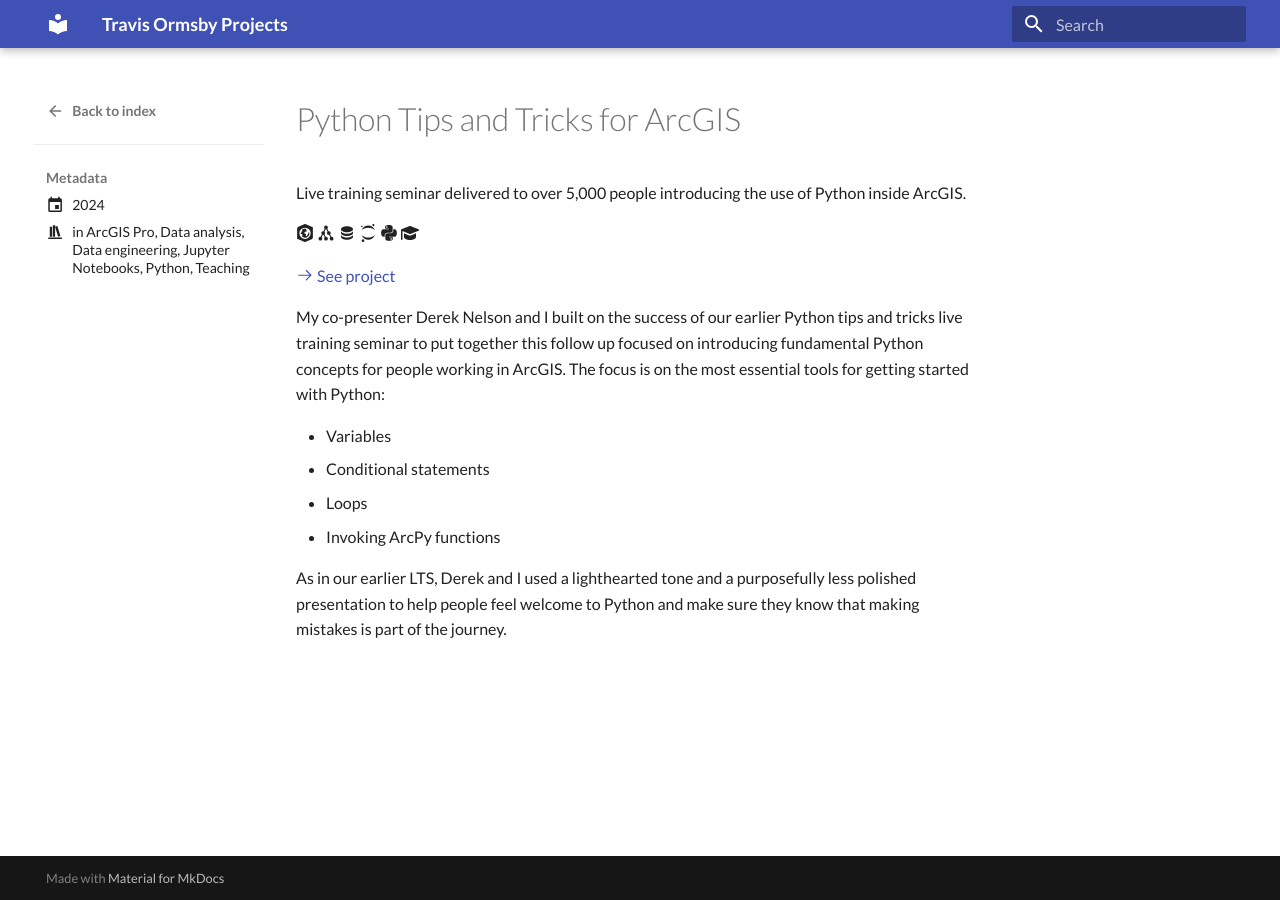
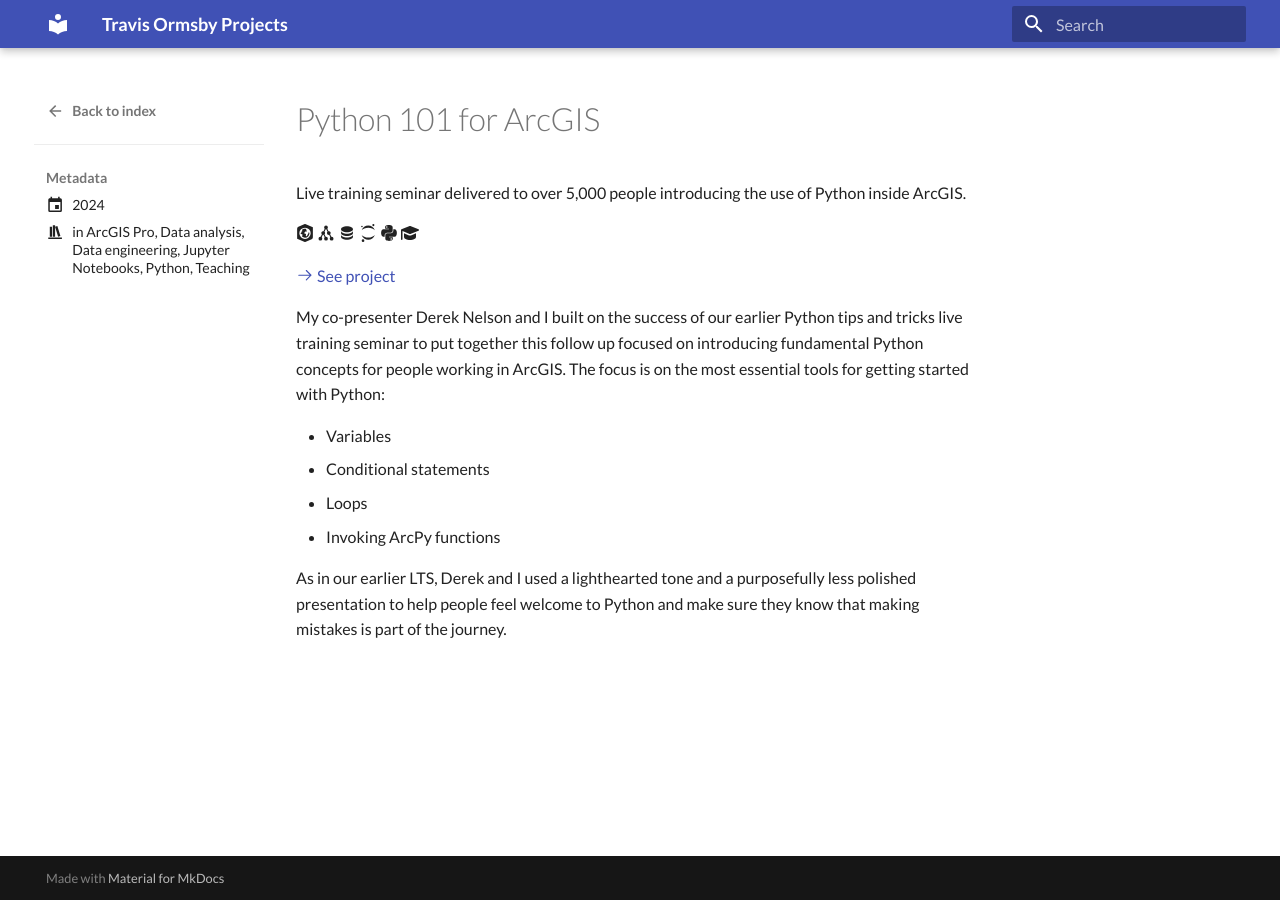
Before and after one commit to travisormsby/travisormsby.github.io, an MkDocs documentation site: the page built from docs/posts/2024/python-101.md, in a window 1280 px wide. Built offline with MkDocs 1.6.1 and Material for MkDocs 9.7.7, drawn with Linux system fonts in a browser that asks for light colours.

Commit message:
Update content

```diff
--- a/docs/posts/2024/python-101.md
+++ b/docs/posts/2024/python-101.md
@@ -10,7 +10,7 @@
   - Teaching
 ---
 
-# Python Tips and Tricks for ArcGIS
+# Python 101 for ArcGIS
 
 
 Live training seminar delivered to over 5,000 people introducing the use of Python inside ArcGIS.
@@ -22,7 +22,7 @@
 :fontawesome-brands-python:
 :fontawesome-solid-graduation-cap:
 
-[:octicons-arrow-right-24: See project](https://www.esri.com/training/catalog/6615b76b8667100028944b12/python-tips-and-tricks-for-arcgis/){:target="_blank"}
+[:octicons-arrow-right-24: See project](https://www.esri.com/training/catalog/67044e44e0cbc802c8dfe661/python-101-for-arcgis/){:target="_blank"}
 
 <!-- more -->
 
```
Also changed, not shown: 1 other file.
